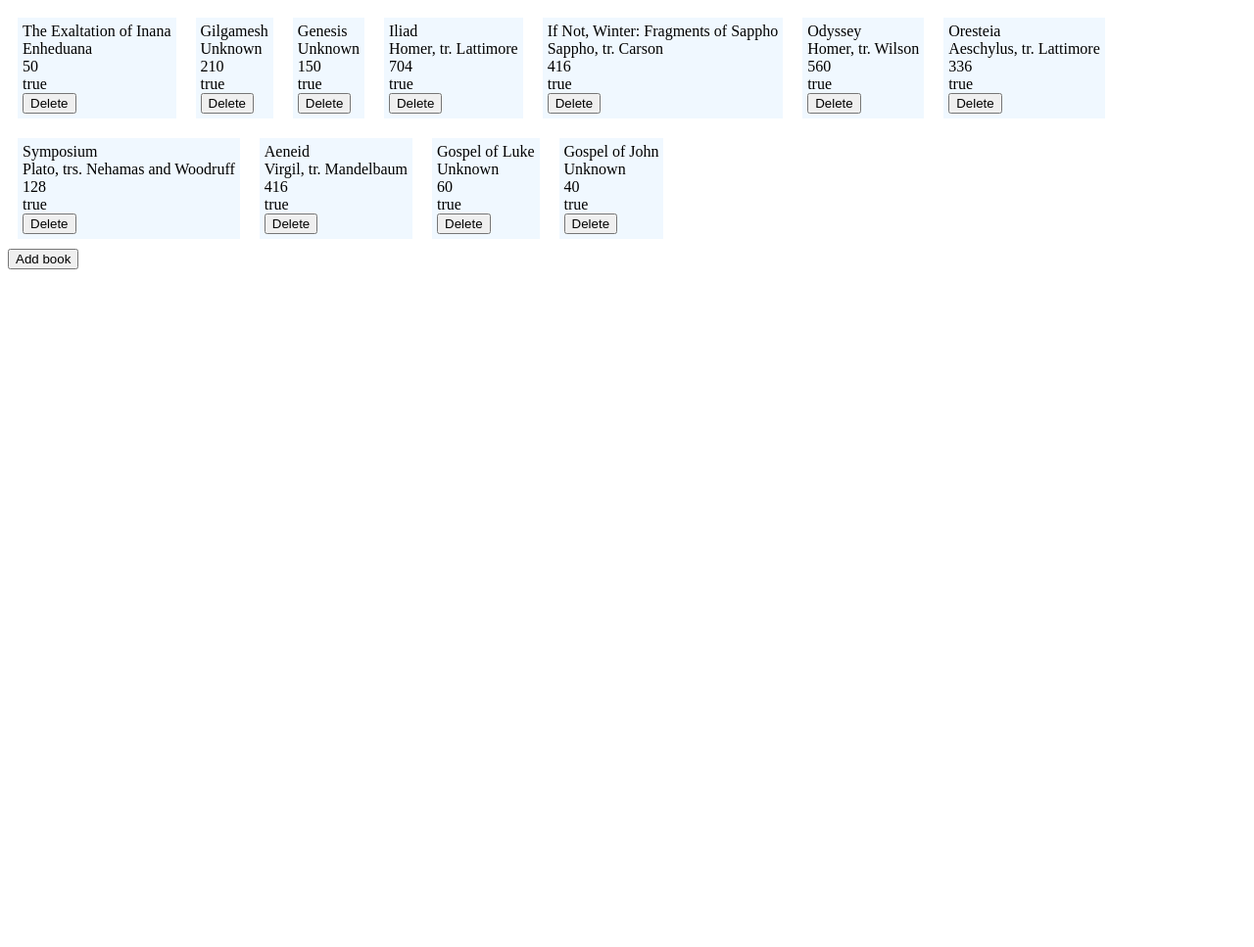
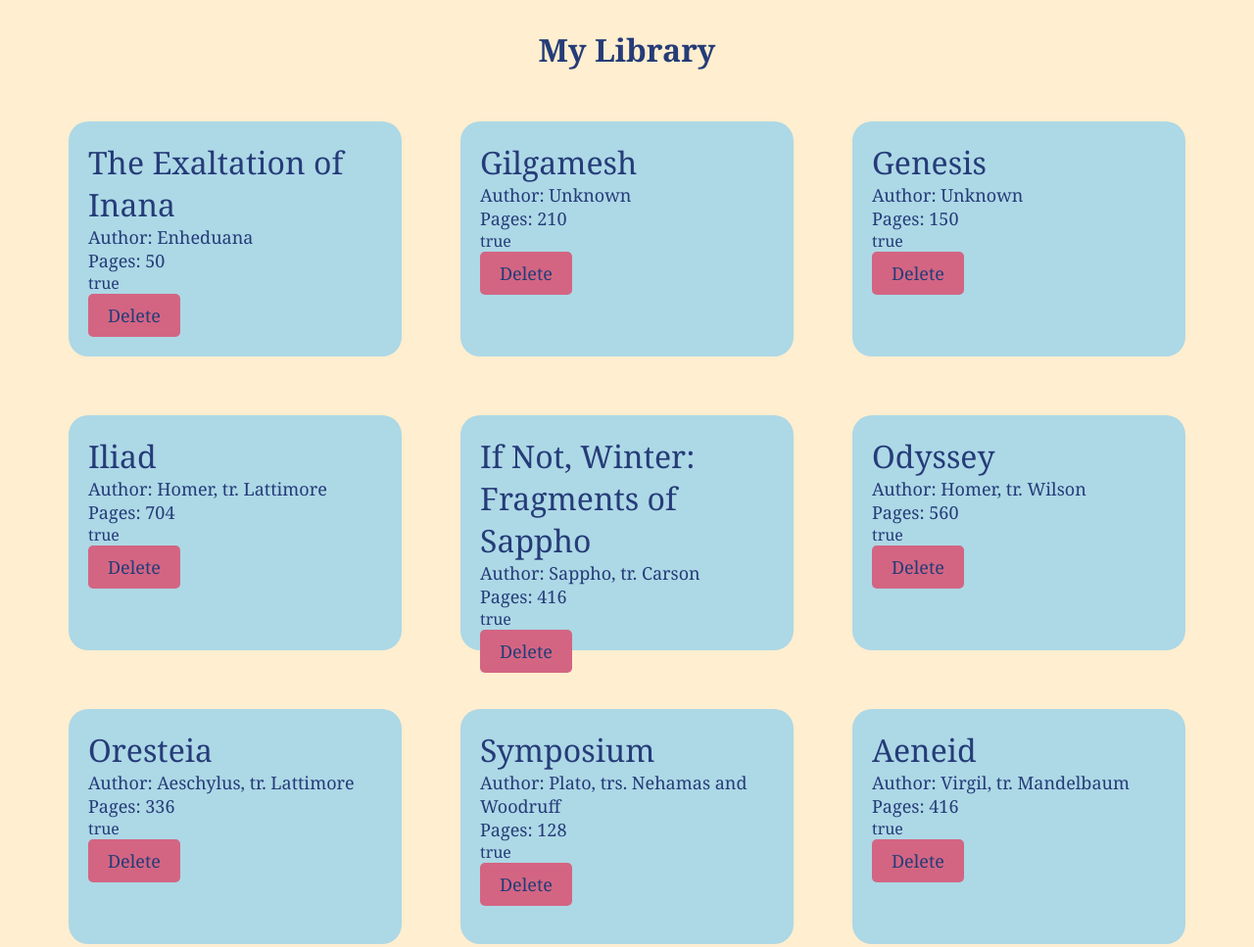
Before and after one commit to teja5t/library, a plain HTML site: page index.html in a window 1280 px wide. Shown: the top 967 px of the page at 98% size. Before the commit the page ends 800 px from the top, so only its background shows below. Drawn offline with Linux system fonts and the light colour scheme.

Commit message:
added css to library page

```diff
--- a/index.html
+++ b/index.html
@@ -7,6 +7,7 @@
     <link rel="stylesheet" href="styles.css">
 </head>
 <body>
+    <h1 class="title">My Library</h1>
     <div class="library"></div>
     <dialog>
         <form>
--- a/script.js
+++ b/script.js
@@ -26,6 +26,9 @@ function showBooks() {
             keyContainer.textContent = book[key];
             bookContainer.appendChild(keyContainer);
         }
+
+        bookContainer.querySelector(".author").textContent = "Author: " + bookContainer.querySelector(".author").textContent;
+        bookContainer.querySelector(".pages").textContent = "Pages: " + bookContainer.querySelector(".pages").textContent;
 
         const deleteButton = document.createElement("button");
         deleteButton.textContent = "Delete";
--- a/styles.css
+++ b/styles.css
@@ -1,10 +1,55 @@
+* {
+    font-family:Georgia, 'Times New Roman', Times, serif;
+}
+
+body {
+    background-color: #FFEECF;
+    display: flex;
+    flex-direction: column;
+    align-items: center;
+}
+
+h1.title {
+    color: #253C78;
+}
+
 .library {
     display: flex;
     flex-wrap: wrap;
+    justify-content: center;
 }
 
 .book {
-    background-color: aliceblue;
-    margin: 10px;
-    padding: 5px;
+    background-color: lightblue;
+    width: 300px;
+    height: 200px;
+    margin: 30px;
+    padding: 20px;
+    border-radius: 20px;
 }
+
+.book * {
+    color: #253C78;
+}
+
+.book .title {
+    font-size: 32px;
+}
+
+.book .author,
+.book .pages {
+    font-size: 18px
+}
+
+button {
+    padding: 10px 20px 10px 20px;
+    color: #253C78;
+    background-color: #D36582;
+    border: none;
+    font-size: 18px;
+    border-radius: 5px;
+}
+
+button:active {
+    background-color: #b27c90;
+}
```
